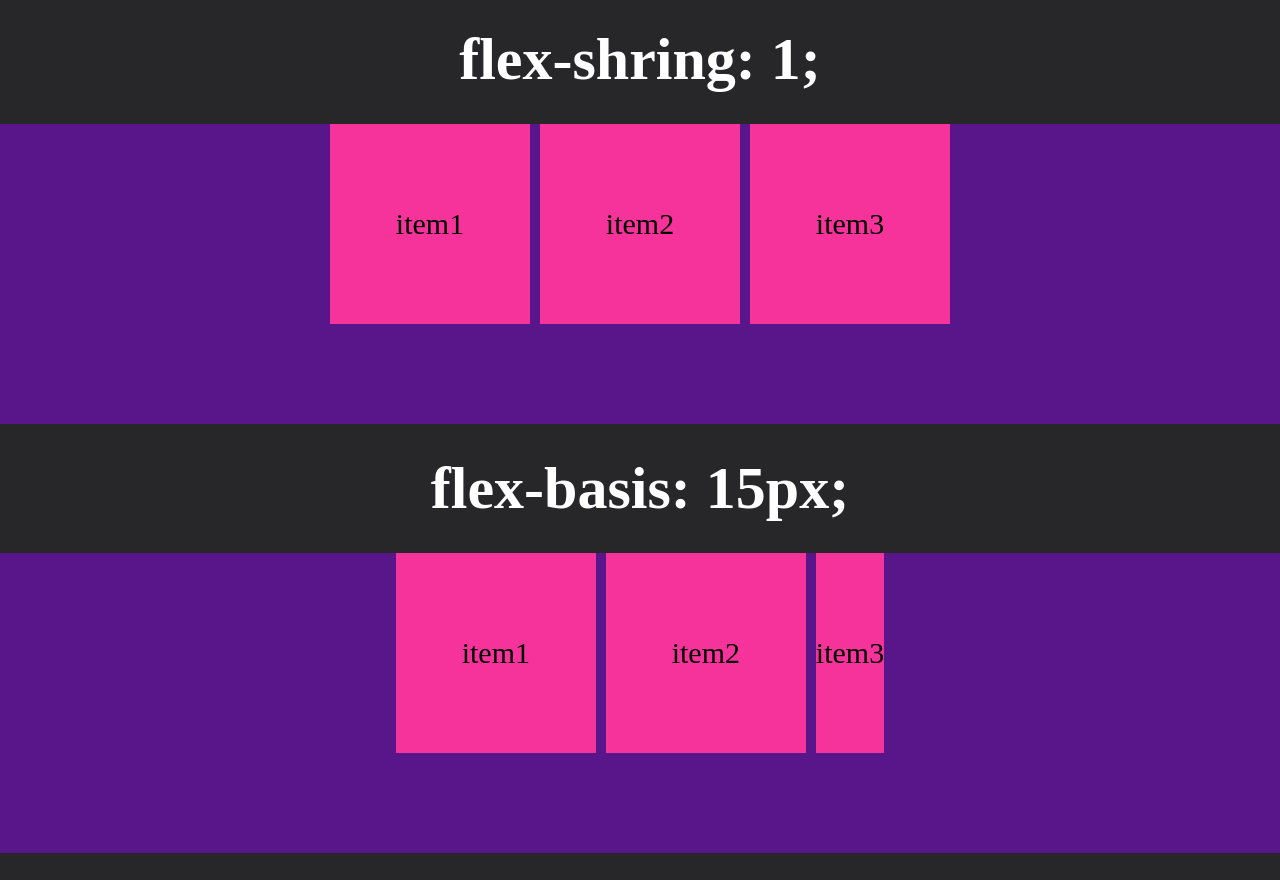
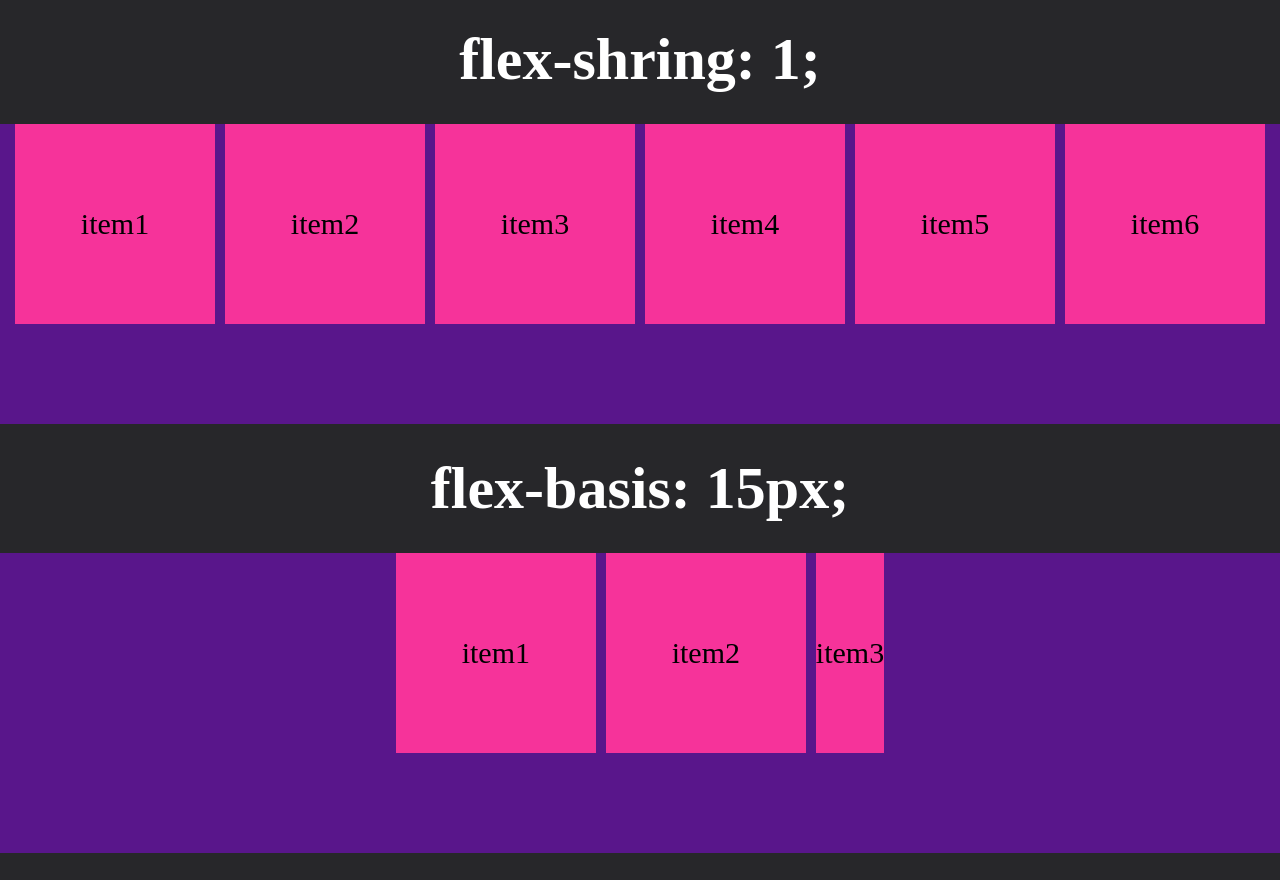
Before and after one commit to MeiaDois20/FlexBox, a plain HTML site: page index.html in a window 1280 px wide. Shown: the part 2720-3600 px from the top of the page. Drawn offline with Linux system fonts and the light colour scheme.

Commit message:
Flex-Shring -> Concertado

```diff
--- a/index.html
+++ b/index.html
@@ -53,6 +53,9 @@
         <div class="item">item1</div>
         <div class="item ">item2</div>
         <div class="item item3S">item3</div>
+        <div class="item">item4</div>
+        <div class="item">item5</div>
+        <div class="item">item6</div>
     </div>
 
     <h1>flex-basis: 15px;</h1>
--- a/style.css
+++ b/style.css
@@ -57,7 +57,7 @@ body {
 
 /*Flex-Shring -> Início*/
 .item3S {
-    flex-shrink: 1;
+    flex-shrink: 3;
 }
 /*Flex-Shring -> Fim*/
 
```
